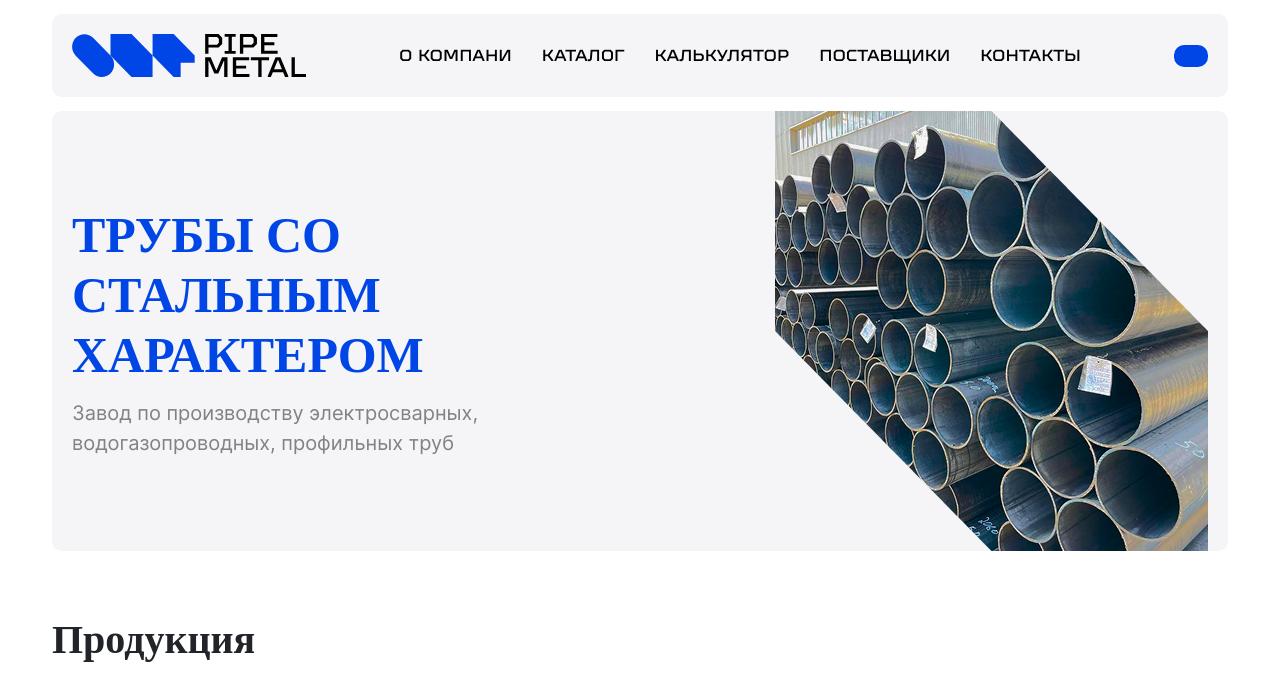
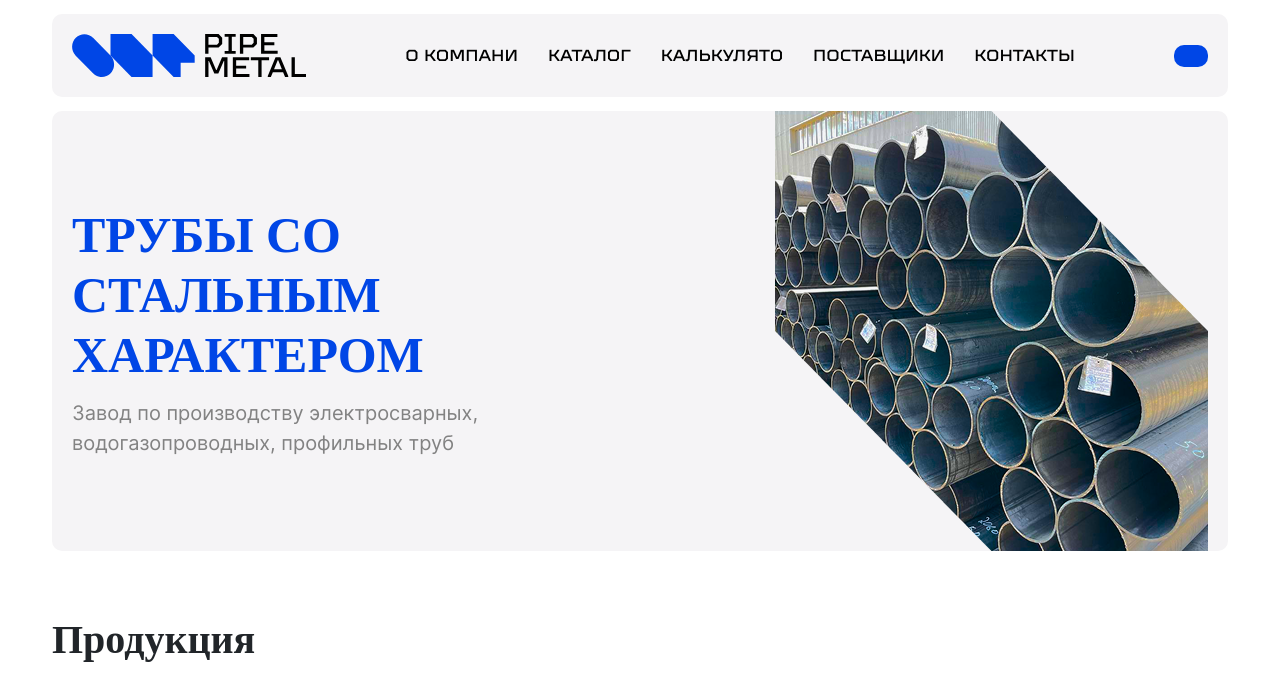
Before and after one commit to karabaevv/pipe-metal, a plain HTML site: page index.html in a window 1280 px wide. Shown: the top 674 px of the page. Drawn offline with nearby package versions, Linux system fonts and the light colour scheme; a web font is replaced by a local one.

Commit message:
remove r from text

```diff
--- a/index.html
+++ b/index.html
@@ -20,7 +20,7 @@
           <ul>
             <li><a href="about.html">О КОМПАНИ</a></li>
             <li><a href="#">КАТАЛОГ</a></li>
-            <li><a href="#">КАЛЬКУЛЯТОР</a></li>
+            <li><a href="#">КАЛЬКУЛЯТО</a></li>
             <li><a href="partners.html">ПОСТАВЩИКИ</a></li>
             <li><a href="contact.html">КОНТАКТЫ</a></li>
           </ul>
```
